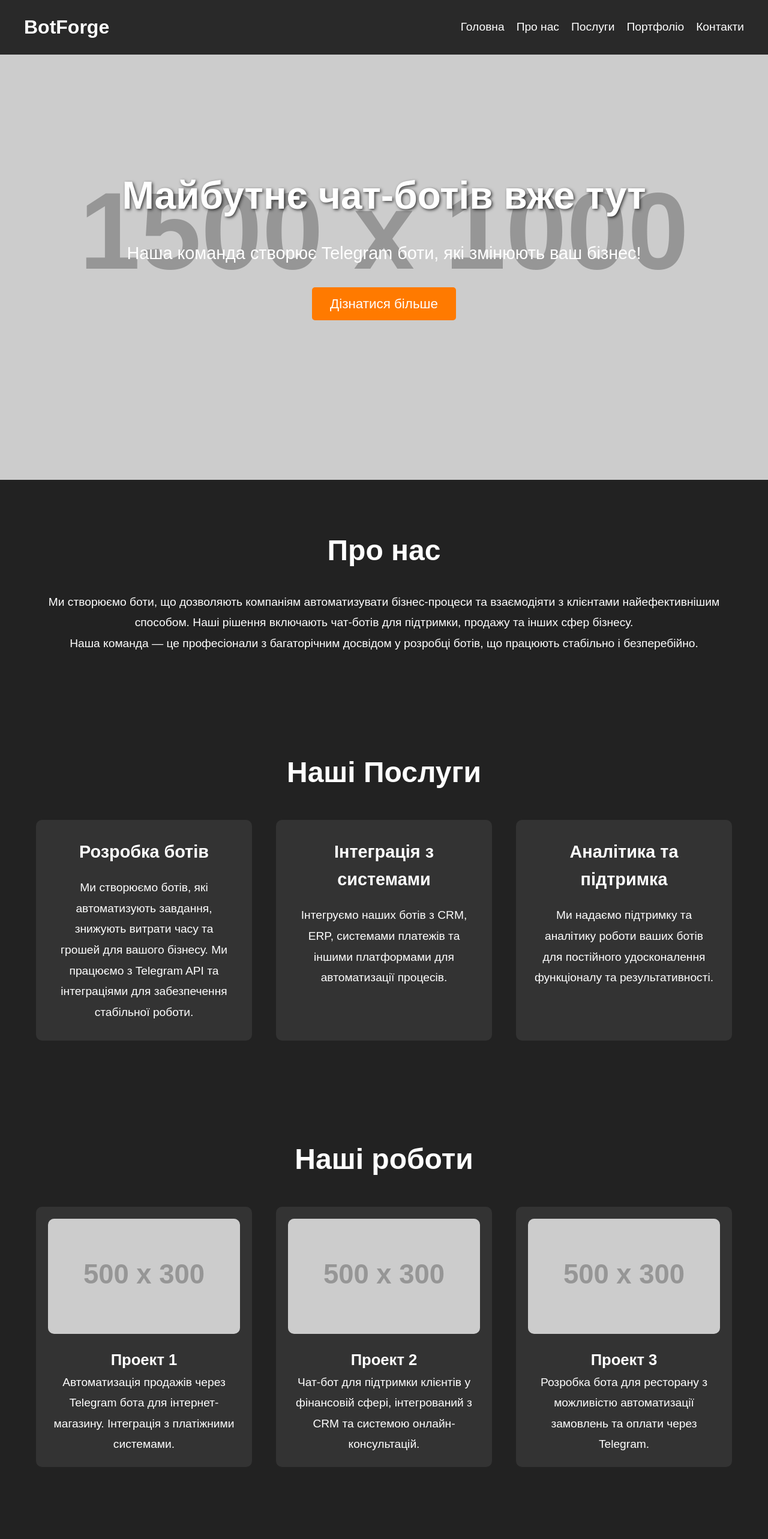
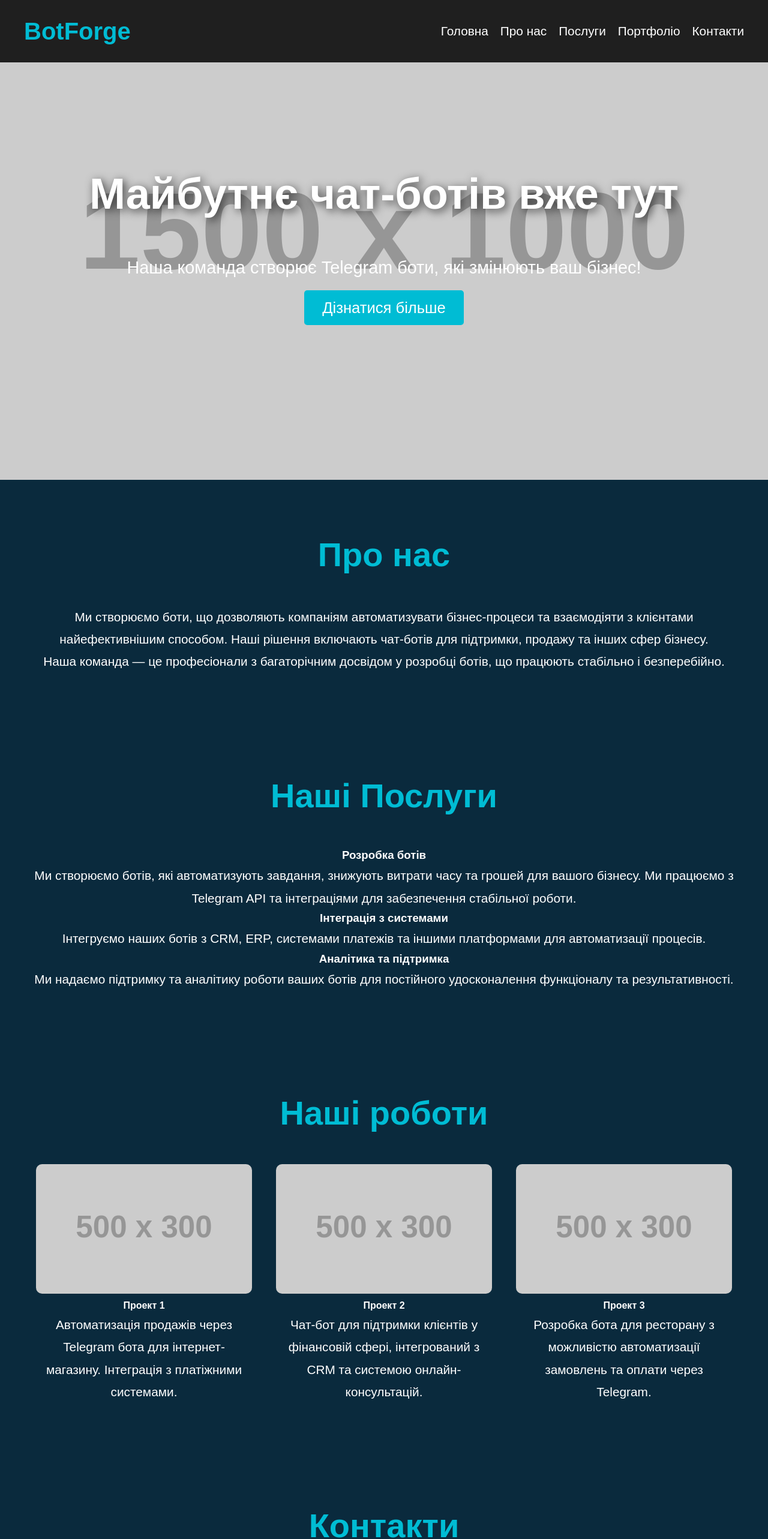
Before and after one commit to vladyslav40/JustMarketBot, a plain HTML site: page index.html in a window 1280 px wide. Shown: the top 2566 px of the page at 60% size. Drawn offline with Linux system fonts and the light colour scheme; placeholder pictures from the web are drawn by us.

Commit message:
Update styles.css

```diff
--- a/styles.css
+++ b/styles.css
@@ -7,10 +7,11 @@
 
 body {
     font-family: 'Arial', sans-serif;
-    background-color: #222;
+    background-color: #0a2a3d; /* Темно-синий фон */
     color: white;
     line-height: 1.6;
     font-size: 16px;
+    margin-top: 0;
 }
 
 /* Навигация */
@@ -19,7 +20,7 @@ header {
     top: 0;
     left: 0;
     width: 100%;
-    background-color: rgba(0, 0, 0, 0.8);
+    background-color: rgba(0, 0, 0, 0.85);
     padding: 20px;
     z-index: 1000;
 }
@@ -30,6 +31,11 @@ header {
     align-items: center;
     max-width: 1200px;
     margin: 0 auto;
+}
+
+h1.logo {
+    font-size: 2.5rem;
+    color: #00bcd4; /* Акцентный голубой цвет */
 }
 
 nav ul {
@@ -44,12 +50,12 @@ nav ul li {
 nav ul li a {
     color: white;
     text-decoration: none;
-    font-size: 1.2rem;
-    transition: color 0.3s;
+    font-size: 1.3rem;
+    transition: color 0.3s ease-in-out;
 }
 
 nav ul li a:hover {
-    color: #ff7a00;
+    color: #00bcd4; /* Голубой при наведении */
 }
 
 /* Главная секция */
@@ -63,38 +69,38 @@ nav ul li a:hover {
     align-items: center;
     text-align: center;
     padding: 20px;
+    animation: fadeIn 2s ease-out;
 }
 
 .hero-content h2 {
-    font-size: 4rem;
+    font-size: 4.5rem;
     color: white;
-    margin-bottom: 20px;
-    text-shadow: 2px 2px 5px rgba(0, 0, 0, 0.7);
+    text-shadow: 4px 4px 15px rgba(0, 0, 0, 0.7);
 }
 
 .hero-content p {
     font-size: 1.8rem;
-    color: white;
-    margin-bottom: 40px;
+    margin: 20px 0;
 }
 
 .hero .btn {
-    background-color: #ff7a00;
+    background-color: #00bcd4;
     color: white;
     padding: 15px 30px;
-    font-size: 1.4rem;
+    font-size: 1.6rem;
     text-decoration: none;
     border-radius: 5px;
-    transition: background-color 0.3s;
+    transition: background-color 0.3s ease-in-out;
 }
 
 .hero .btn:hover {
-    background-color: #e66900;
+    background-color: #0097a7; /* Тёмно-голубой при наведении */
 }
 
 /* Секции */
 section {
     padding: 80px 20px;
+    animation: fadeIn 2s ease-out;
 }
 
 .container {
@@ -104,37 +110,14 @@ section {
 }
 
 h2 {
-    font-size: 3rem;
-    margin-bottom: 30px;
+    font-size: 3.5rem;
+    margin-bottom: 40px;
+    color: #00bcd4; /* Голубой цвет для заголовков */
 }
 
 p {
-    font-size: 1.2rem;
+    font-size: 1.3rem;
     line-height: 1.8;
-}
-
-.service-boxes {
-    display: flex;
-    justify-content: space-around;
-    margin-top: 40px;
-}
-
-.service {
-    background-color: #333;
-    padding: 30px;
-    border-radius: 10px;
-    width: 30%;
-    transition: transform 0.3s, box-shadow 0.3s;
-}
-
-.service:hover {
-    transform: translateY(-10px);
-    box-shadow: 0 10px 20px rgba(0, 0, 0, 0.2);
-}
-
-.service h3 {
-    font-size: 1.8rem;
-    margin-bottom: 20px;
 }
 
 /* Портфолио */
@@ -146,83 +129,57 @@ p {
 
 .portfolio-item {
     width: 30%;
-    background-color: #333;
-    padding: 20px;
-    border-radius: 10px;
+    transition: transform 0.3s ease-in-out;
+}
+
+.portfolio-item:hover {
+    transform: scale(1.05);
 }
 
 .portfolio-item img {
     width: 100%;
-    height: auto;
     border-radius: 10px;
-    transition: transform 0.3s ease;
 }
 
-.portfolio-item:hover img {
-    transform: scale(1.05);
-}
-
-.portfolio-item h4 {
-    margin-top: 15px;
-    font-size: 1.6rem;
-}
-
-/* Контактная форма */
+/* Формы */
 form input, form textarea {
     width: 100%;
     padding: 15px;
     margin: 10px 0;
-    border: 1px solid #555;
+    border: 1px solid #00bcd4;
     border-radius: 5px;
-    background-color: #222;
+    background-color: #1f2d3d;
     color: white;
+    font-size: 1.2rem;
 }
 
 form button {
+    background-color: #00bcd4;
+    color: white;
     padding: 15px 30px;
-    background-color: #ff7a00;
-    color: white;
+    font-size: 1.5rem;
     border: none;
     border-radius: 5px;
-    font-size: 1.2rem;
     cursor: pointer;
 }
 
 form button:hover {
-    background-color: #e66900;
+    background-color: #0097a7;
+}
+
+/* Футер */
+footer {
+    background-color: #031a2a;
+    padding: 20px;
+    text-align: center;
+}
+
+footer p {
+    font-size: 1.2rem;
 }
 
 /* Анимации */
 @keyframes fadeIn {
-    from {
-        opacity: 0;
-    }
-    to {
-        opacity: 1;
-    }
+    0% { opacity: 0; }
+    100% { opacity: 1; }
 }
-
-section {
-    animation: fadeIn 2s ease-out;
-}
-
-/* Адаптивность */
-@media (max-width: 768px) {
-    .service-boxes, .portfolio-items {
-        flex-direction: column;
-        align-items: center;
-    }
-
-    .service, .portfolio-item {
-        width: 80%;
-        margin-bottom: 30px;
-    }
-
-    .hero-content h2 {
-        font-size: 2.5rem;
-    }
-
-    .hero-content p {
-        font-size: 1.4rem;
-    }
-}
```
